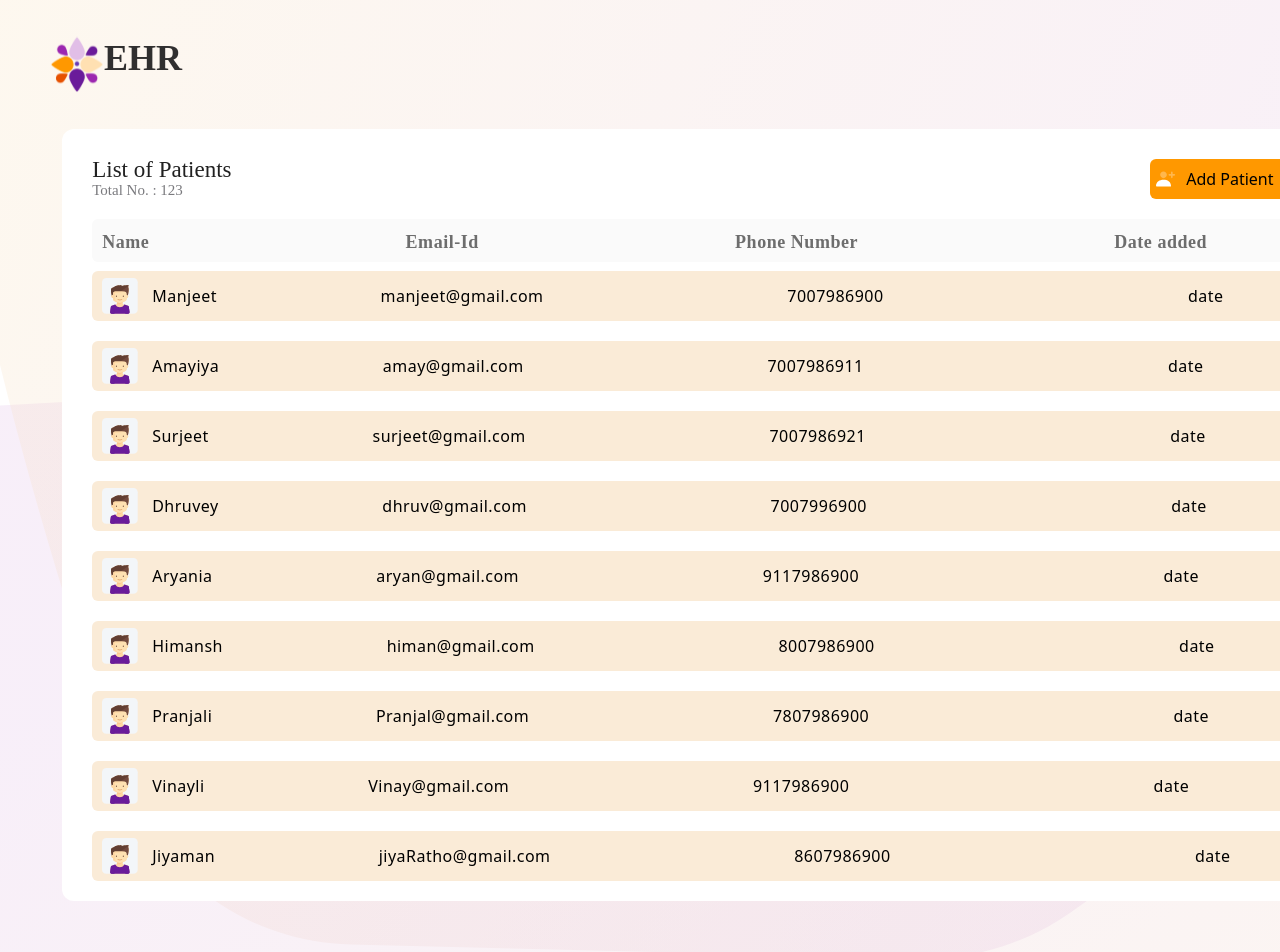
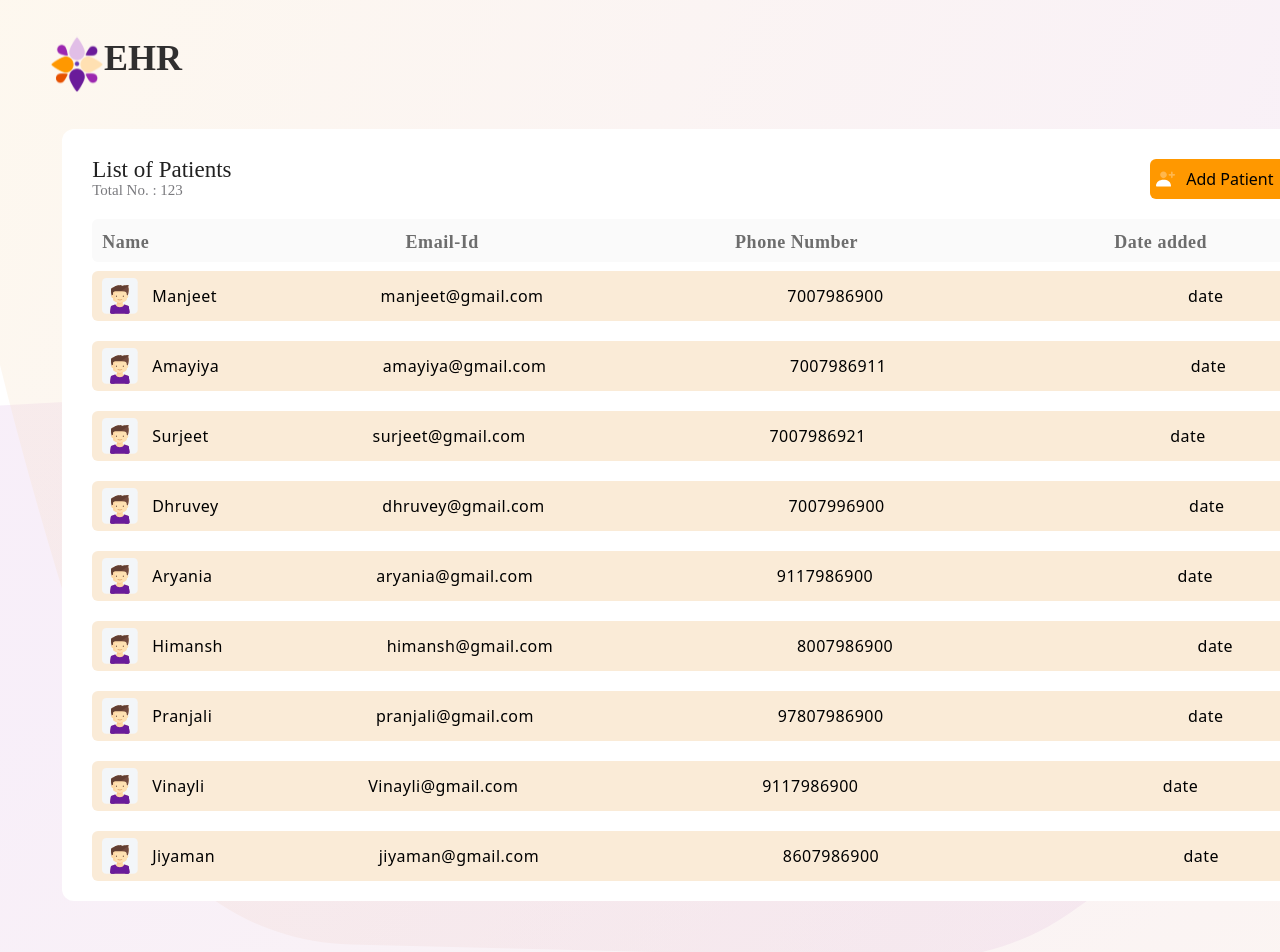
Before and after one commit to ar-ag/CodeUtsav6.0, a Next.js app in the folder codeutsav/: page /patientList in a window 1280 px wide. Shown: the top 952 px of the page. Built offline with nearby package versions, Linux system fonts and the light colour scheme; what @web3modal/ethereum, wagmi would draw is missing.

Commit message:
minor UI Changes

```diff
--- a/codeutsav/components/card/Card.css
+++ b/codeutsav/components/card/Card.css
@@ -35,5 +35,6 @@ width: 97%;
 
 .carde .d{
     margin-left: 11.6%;
+    margin-right: 14px;
 
 }
--- a/codeutsav/components/navBar/Navbar.jsx
+++ b/codeutsav/components/navBar/Navbar.jsx
@@ -13,27 +13,27 @@ const NavBar = () => {
   const { isConnected, address } = useAccount()
   const [patients, setPatients] = useState('')
   const [bla, setBla] = useState(false)
-  useEffect(() =>{
-    const getData = async () => {
-      const result = await axios.get(
-        `http://localhost:5000/api/doctor/${address}`,
-      )
-      let res = JSON.parse(JSON.stringify(result))
-      const response = res.data
-      console.log(response)
-      setPatients(response[0])
-      console.log(patients, 'from Get')
-    }
-    getData()
-  }, [bla])
-  const handleClick =() => {
-    setBla(!bla)
-    // console.log(`${address}`)
-    // let result =await axios.get(`http://localhost:5000/api/doctor/${address}`).then((result)=>{
-    // }).catch((e)=>{
-    //   console.log(e)
-    // })
-  }
+  // useEffect(() =>{
+  //   const getData = async () => {
+  //     const result = await axios.get(
+  //       `http://localhost:5000/api/doctor/${address}`,
+  //     )
+  //     let res = JSON.parse(JSON.stringify(result))
+  //     const response = res.data
+  //     console.log(response)
+  //     setPatients(response[0])
+  //     console.log(patients, 'from Get')
+  //   }
+  //   getData()
+  // }, [bla])
+  // const handleClick =() => {
+  //   setBla(!bla)
+  //   // console.log(`${address}`)
+  //   // let result =await axios.get(`http://localhost:5000/api/doctor/${address}`).then((result)=>{
+  //   // }).catch((e)=>{
+  //   //   console.log(e)
+  //   // })
+  // }
   return (
     <>
       <div className="curved-gradient">
@@ -53,7 +53,7 @@ const NavBar = () => {
           <div className="settings">
             {address && (
               <Link
-                onClick={handleClick}
+                // onClick={handleClick}
                 href={{
                   pathname: '/patientList',
                   query: {
--- a/codeutsav/pages/basicCard.css
+++ b/codeutsav/pages/basicCard.css
@@ -65,7 +65,7 @@ padding-left: 10px;
     /* bottom: 3.91%; */
     border-radius: 12px;
     background-color: white;
-    height: 200vh;
+    height: 210vh;
     margin-top: 20px;
 }
 
--- a/codeutsav/pages/basicCard.js
+++ b/codeutsav/pages/basicCard.js
@@ -92,8 +92,8 @@ function basicCard() {
                 onChange={(event) => setlName(event.target.value)}
                 value={lName} className='box'></input></div>
  <div className='ed'>Email-id
-              <input placeholder='Email=id' name="email"
-                autoComplete="off"
+              <input placeholder='Email-id' name="email"
+                autoComplete="off" type="email"
                 onChange={(event) => setEmail(event.target.value)}
                 value={email} className='box'></input></div>
             <div className='headin'>
@@ -119,7 +119,7 @@ function basicCard() {
                 value={diseases} className='box' onClick={handlesubmit} ></input></div>
             <div className='ln'>Surgeries Performed
               <input placeholder='Surgeries Performed' name="surgeries"
-                autoComplete="off"
+                autoComplete="off" type="number"
                 onChange={(event) => setSurgeries(event.target.value)}
                 value={surgeries} className='box'></input></div>
             <div className='ed'>List of medication
@@ -136,13 +136,13 @@ function basicCard() {
                 onChange={(event) => setGender(event.target.value)}
                 value={gender}></input></div>
  <div className='ln'>Phone Number
-              <input placeholder='Contact Number' name="phone"
+              <input placeholder='Contact Number' name="phone" type="number"
                 autoComplete="off"
                 onChange={(event) => setPhone(event.target.value)}
                 value={phone} className='boxi'></input></div>
  <div className='ed'>Date-of-Birth
-              &nbsp;<input placeholder='DD-MM-YYYY' name="dob"
-                autoComplete="off"
+              &nbsp;<input placeholder='DDMMYYYY' name="dob"
+                autoComplete="off" type="number"
                 onChange={(event) => setDob(event.target.value)}
                 value={dob} className='boxi'></input></div>
             <div className='headin'></div>
--- a/codeutsav/pages/patientList.js
+++ b/codeutsav/pages/patientList.js
@@ -68,14 +68,14 @@ function patientList() {
             return ( */}
               <div className="card">
                 <Card props={{name:"Manjeet",email:"manjeet@gmail.com",phone:"7007986900"}} />
-          <Card props={{ name: "Amayiya", email: "amay@gmail.com", phone: "7007986911" }} />
+          <Card props={{ name: "Amayiya", email: "amayiya@gmail.com", phone: "7007986911" }} />
           <Card props={{ name: "Surjeet", email: "surjeet@gmail.com", phone: "7007986921" }} />
-          <Card props={{ name: "Dhruvey", email: "dhruv@gmail.com", phone: "7007996900" }} />
-          <Card props={{ name: "Aryania", email: "aryan@gmail.com", phone: "9117986900" }} />
-          <Card props={{ name: "Himansh", email: "himan@gmail.com", phone: "8007986900" }} />
-          <Card props={{ name: "Pranjali", email: "Pranjal@gmail.com", phone: "7807986900" }} />
-          <Card props={{ name: "Vinayli", email: "Vinay@gmail.com", phone: "9117986900" }} />
-          <Card props={{ name: "Jiyaman", email: "jiyaRatho@gmail.com", phone: "8607986900" }} />
+          <Card props={{ name: "Dhruvey", email: "dhruvey@gmail.com", phone: "7007996900" }} />
+          <Card props={{ name: "Aryania", email: "aryania@gmail.com", phone: "9117986900" }} />
+          <Card props={{ name: "Himansh", email: "himansh@gmail.com", phone: "8007986900" }} />
+          <Card props={{ name: "Pranjali", email:"pranjali@gmail.com", phone: "97807986900" }} />
+          <Card props={{ name: "Vinayli", email: "Vinayli@gmail.com", phone: "9117986900" }} />
+          <Card props={{ name: "Jiyaman", email: "jiyaman@gmail.com", phone: "8607986900" }} />
               </div>
             {/* )
           })} */}
```
